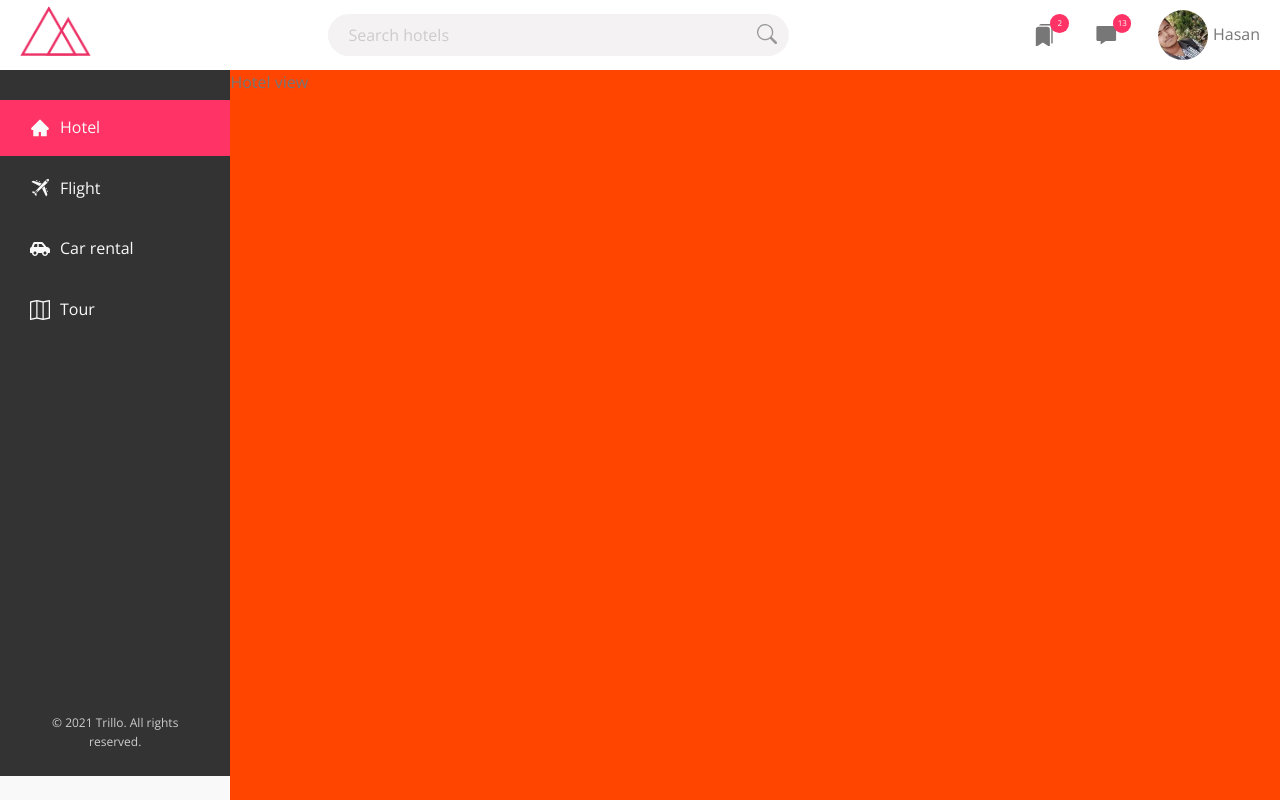
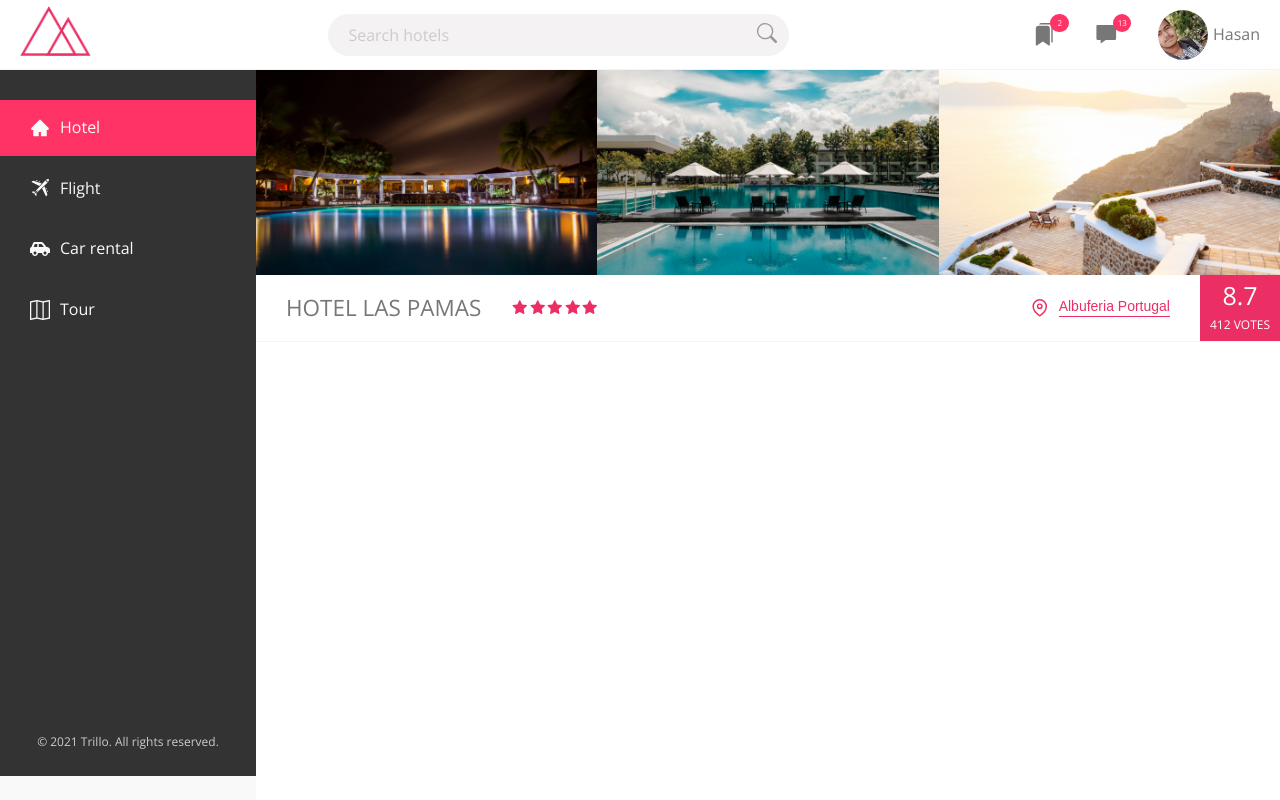
Before and after one commit to farhanahmedhasan/02-trillio, a React (Create React App) app: page / in a window 1280 px wide. Shown: the top 800 px of the page. Built offline with nearby package versions, Linux system fonts and the light colour scheme.

Commit message:
Added overView

```diff
--- a/package.json
+++ b/package.json
@@ -6,6 +6,7 @@
     "@testing-library/jest-dom": "^5.14.1",
     "@testing-library/react": "^11.2.7",
     "@testing-library/user-event": "^12.8.3",
+    "axios": "^0.21.1",
     "node-sass": "^6.0.0",
     "react": "^17.0.2",
     "react-dom": "^17.0.2",
--- a/src/components/Hotel.js
+++ b/src/components/Hotel.js
@@ -1,7 +1,53 @@
 import React from 'react';
+import Hotel1 from '../assets/img/hotel-1.jpg';
+import Hotel2 from '../assets/img/hotel-2.jpg';
+import Hotel3 from '../assets/img/hotel-3.jpg';
+
+import { AiFillStar } from 'react-icons/ai';
+import { FiMapPin } from 'react-icons/fi';
+
+import '../styles/components/_hotel.scss';
 
 const Hotel = () => {
-  return <main className='hotelView'>Hotel view</main>;
+  return (
+    <main className='hotelView'>
+      <div className='gallery'>
+        <figcaption className='gallery__item'>
+          <img src={Hotel1} alt='hotel' className='gallery__photo' />
+        </figcaption>
+        <figcaption className='gallery__item'>
+          <img src={Hotel2} alt='hotel' className='gallery__photo' />
+        </figcaption>
+        <figcaption className='gallery__item'>
+          <img src={Hotel3} alt='hotel' className='gallery__photo' />
+        </figcaption>
+      </div>
+
+      <div className='overview'>
+        <div className='overview__heading'>
+          <h1>Hotel Las Pamas</h1>
+        </div>
+
+        <div className='overview__stars'>
+          <AiFillStar className='overview__icon overview__icon--star' />
+          <AiFillStar className='overview__icon overview__icon--star' />
+          <AiFillStar className='overview__icon overview__icon--star' />
+          <AiFillStar className='overview__icon overview__icon--star' />
+          <AiFillStar className='overview__icon overview__icon--star' />
+        </div>
+
+        <div className='overview__loaction'>
+          <FiMapPin className='overview__icon overview__icon--location' />
+          <button className='btn btn--inline btn--animatedPulsate'>Albuferia Portugal</button>
+        </div>
+
+        <div className='overview__rating'>
+          <div className='overview__ratingPoint'>8.7</div>
+          <div className='overview__ratingCount'>412 votes</div>
+        </div>
+      </div>
+    </main>
+  );
 };
 
 export default Hotel;
--- a/src/styles/_main.scss
+++ b/src/styles/_main.scss
@@ -5,3 +5,4 @@
 @import './components/searchForm';
 @import './components/userNav';
 @import './components/sidebar';
+@import './components/button';
--- /dev/null
+++ b/src/styles/components/_button.scss
@@ -0,0 +1,44 @@
+.btn {
+  display: inline-block;
+  border: none;
+  background-color: transparent;
+  cursor: pointer;
+  font-size: inherit;
+  transition: all 0.3s ease-in-out;
+
+  &:focus {
+    outline: none;
+  }
+
+  &--inline {
+    color: var(--color-primary);
+    border-bottom: 1px solid currentColor;
+    padding-bottom: 2px;
+    margin-left: 1rem;
+
+    &:hover {
+      color: var(--color-text-dark-1);
+    }
+  }
+
+  &--animatedPulsate:hover {
+    animation: pulsate 1s infinite;
+  }
+}
+
+@keyframes pulsate {
+  0% {
+    transform: scale(1);
+    box-shadow: none;
+  }
+
+  50% {
+    transform: scale(1.05);
+    box-shadow: 0 2rem 4rem rgba($color: #000000, $alpha: 0.2);
+  }
+
+  100% {
+    transform: scale(1);
+    box-shadow: none;
+  }
+}
--- /dev/null
+++ b/src/styles/components/_hotel.scss
@@ -0,0 +1,74 @@
+.hotelView {
+  background-color: var(--color-white);
+
+  //testing
+  height: 150rem;
+  // overflow-y: scroll;
+  flex: 1;
+}
+
+.gallery {
+  display: flex;
+
+  &__item {
+  }
+  &__photo {
+    width: 100%;
+    display: block;
+  }
+}
+
+.overview {
+  border-bottom: 1px solid var(--color-text-light-2);
+  display: flex;
+  align-items: center;
+
+  &__heading > h1 {
+    font-size: 2.25rem;
+    text-transform: uppercase;
+    font-weight: 300;
+    padding: 1.5rem 3rem;
+  }
+
+  &__stars {
+    display: flex;
+    margin-right: auto;
+  }
+
+  &__icon {
+    height: 1.75rem;
+    width: 1.75rem;
+    color: var(--color-primary);
+
+    &--star {
+    }
+    &--location {
+      display: flex;
+    }
+  }
+
+  &__loaction {
+    display: flex;
+    align-items: center;
+    font-size: 1.4rem;
+    padding: 0 3rem 0 0;
+  }
+
+  &__rating {
+    text-align: center;
+    align-self: stretch;
+    background-color: var(--color-primary);
+    color: var(--color-white);
+    padding: 0 1rem;
+  }
+
+  &__ratingPoint {
+    font-size: 2.5rem;
+    font-weight: 300;
+  }
+
+  &__ratingCount {
+    font-size: 1.2rem;
+    text-transform: uppercase;
+  }
+}
--- a/src/styles/components/_sidebar.scss
+++ b/src/styles/components/_sidebar.scss
@@ -1,5 +1,5 @@
 .sidebar {
-  flex: 0 0 18%;
+  flex: 0 0 20%;
   background-color: var(--color-text-dark-1);
   display: flex;
   flex-direction: column;
--- a/src/styles/layout/_layout.scss
+++ b/src/styles/layout/_layout.scss
@@ -8,7 +8,7 @@
 .header {
   height: 7rem;
   background-color: var(--color-white);
-  border-bottom: var(--color-text-light-2);
+  border-bottom: 1px solid var(--color-text-light-2);
 
   display: flex;
   align-items: center;
@@ -24,13 +24,3 @@
 .content {
   display: flex;
 }
-
-.hotelView {
-  background-color: var(--color-white);
-
-  //testing
-  height: 150rem;
-  // overflow-y: scroll;
-  background-color: orangered;
-  flex: 1;
-}
```
Also changed, not shown: 1 other file (tests, documents, lock files or other folders).
